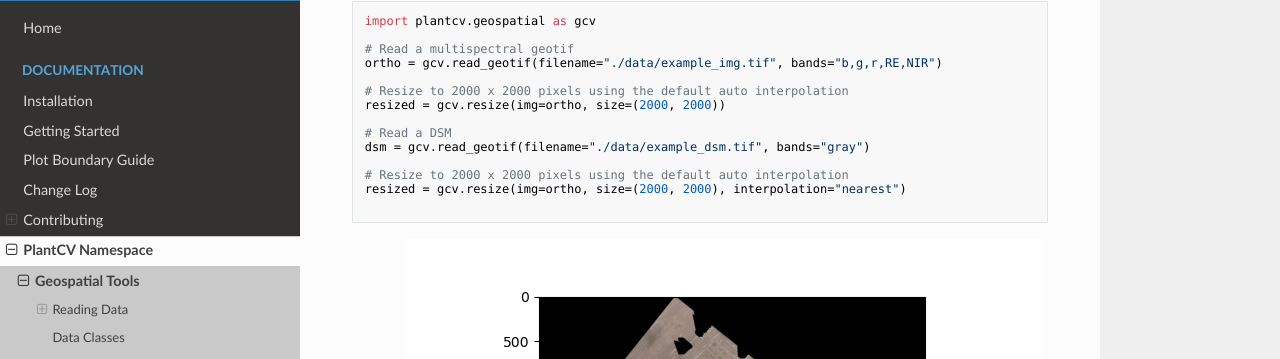
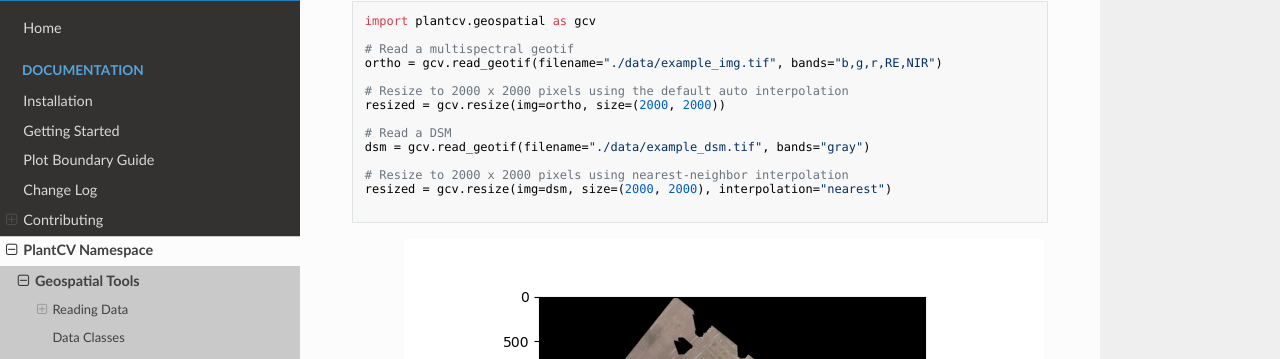
Before and after one commit to danforthcenter/plantcv-geospatial, an MkDocs documentation site: the page built from docs/resize.md, in a window 1280 px wide and 900 px high, scrolled down 795 px. Shown: the part 92-451 px from the top of the window. Built offline with MkDocs 1.6.1, drawn with Linux system fonts in a browser that asks for light colours; nearby versions of some CDN libraries.

Commit message:
example object name consistency
Co-authored-by: Copilot Autofix powered by AI <175728472+Copilot@users.noreply.github.com>

````diff
--- a/docs/resize.md
+++ b/docs/resize.md
@@ -36,8 +36,8 @@ resized = gcv.resize(img=ortho, size=(2000, 2000))
 # Read a DSM
 dsm = gcv.read_geotif(filename="./data/example_dsm.tif", bands="gray")
 
-# Resize to 2000 x 2000 pixels using the default auto interpolation
-resized = gcv.resize(img=ortho, size=(2000, 2000), interpolation="nearest")
+# Resize to 2000 x 2000 pixels using nearest-neighbor interpolation
+resized = gcv.resize(img=dsm, size=(2000, 2000), interpolation="nearest")
 
 ```
 **Before**
````
